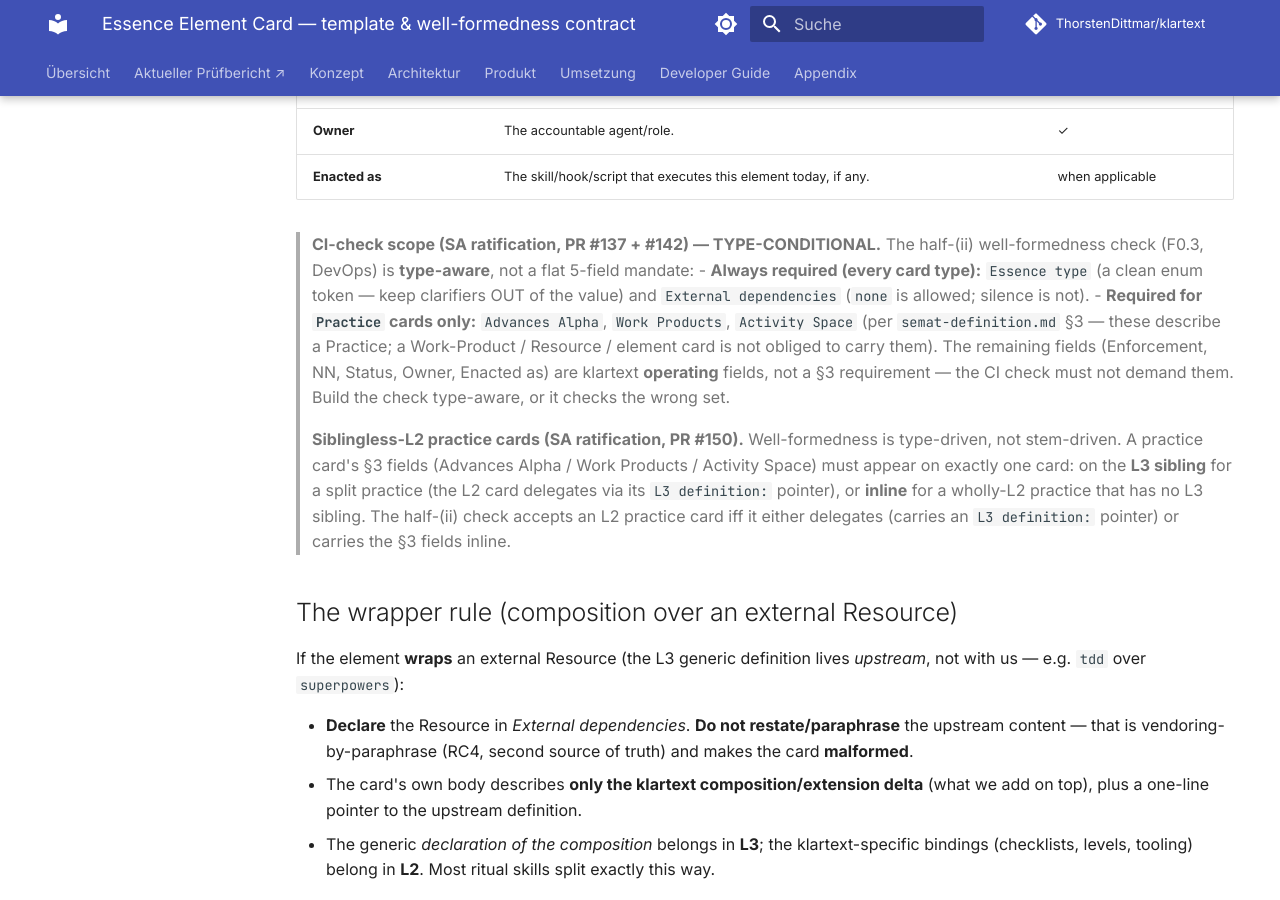
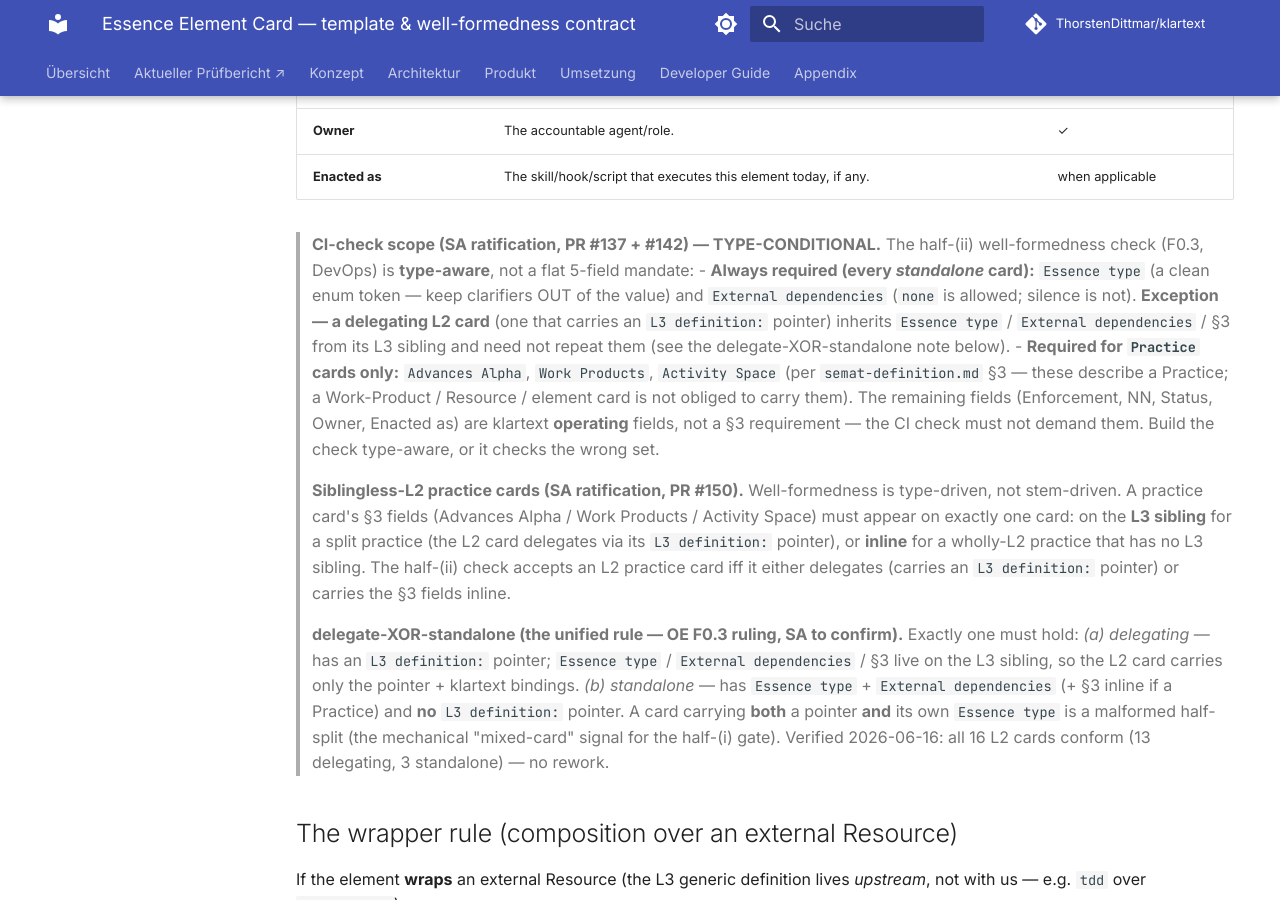
Before and after one commit to ThorstenDittmar/klartext, an MkDocs documentation site: the page built from docs/method/library/_card-template.md, in a window 1280 px wide and 900 px high, scrolled down 1030 px. Built offline with MkDocs 1.6.1 and Material for MkDocs 9.7.7, drawn with Linux system fonts in a browser that asks for light colours; comment, search, counter and statistics services are not loaded.

Commit message:
docs(method): formalize delegate-XOR-standalone card rule (F0.3 ruling) (#154)
DevOps F0.3 rule-clarification: unify the type-conditional core note (#137/#142)
and the siblingless-L2 note (#150) into one rule. A practice card is well-formed
iff exactly one holds: (a) delegating — carries an L3 definition: pointer, with
Essence type / External dependencies / §3 on the L3 sibling; or (b) standalone —
carries Essence type + External dependencies (+ §3 inline if a Practice) and no
pointer. Both = malformed half-split = the mechanical mixed-card signal for the
half-(i) gate. Verified all 16 L2 cards conform (13 delegating, 3 standalone).
OE ruling; SA to confirm (his well-formedness invariant).

Agent: oe

Co-authored-by: Claude Opus 4.8 (1M context) <noreply@anthropic.com>

```diff
--- a/docs/method/library/_card-template.md
+++ b/docs/method/library/_card-template.md
@@ -30,8 +30,10 @@ Products it produces, and the Activities/Activity Spaces it fills.**
 
 > **CI-check scope (SA ratification, PR #137 + #142) — TYPE-CONDITIONAL.** The half-(ii)
 > well-formedness check (F0.3, DevOps) is **type-aware**, not a flat 5-field mandate:
-> - **Always required (every card type):** `Essence type` (a clean enum token — keep clarifiers OUT of
->   the value) and `External dependencies` (`none` is allowed; silence is not).
+> - **Always required (every *standalone* card):** `Essence type` (a clean enum token — keep clarifiers OUT
+>   of the value) and `External dependencies` (`none` is allowed; silence is not). **Exception — a delegating
+>   L2 card** (one that carries an `L3 definition:` pointer) inherits `Essence type` / `External dependencies`
+>   / §3 from its L3 sibling and need not repeat them (see the delegate-XOR-standalone note below).
 > - **Required for `Practice` cards only:** `Advances Alpha`, `Work Products`, `Activity Space`
 >   (per `semat-definition.md` §3 — these describe a Practice; a Work-Product / Resource / element card
 >   is not obliged to carry them).
@@ -45,6 +47,14 @@ Products it produces, and the Activities/Activity Spaces it fills.**
 > `L3 definition:` pointer), or **inline** for a wholly-L2 practice that has no L3 sibling. The half-(ii)
 > check accepts an L2 practice card iff it either delegates (carries an `L3 definition:` pointer) or carries
 > the §3 fields inline.
+>
+> **delegate-XOR-standalone (the unified rule — OE F0.3 ruling, SA to confirm).** Exactly one must hold:
+> *(a) delegating* — has an `L3 definition:` pointer; `Essence type` / `External dependencies` / §3 live on
+> the L3 sibling, so the L2 card carries only the pointer + klartext bindings. *(b) standalone* — has
+> `Essence type` + `External dependencies` (+ §3 inline if a Practice) and **no** `L3 definition:` pointer.
+> A card carrying **both** a pointer **and** its own `Essence type` is a malformed half-split (the mechanical
+> "mixed-card" signal for the half-(i) gate). Verified 2026-06-16: all 16 L2 cards conform (13 delegating, 3
+> standalone) — no rework.
 
 ## The wrapper rule (composition over an external Resource)
 
```
